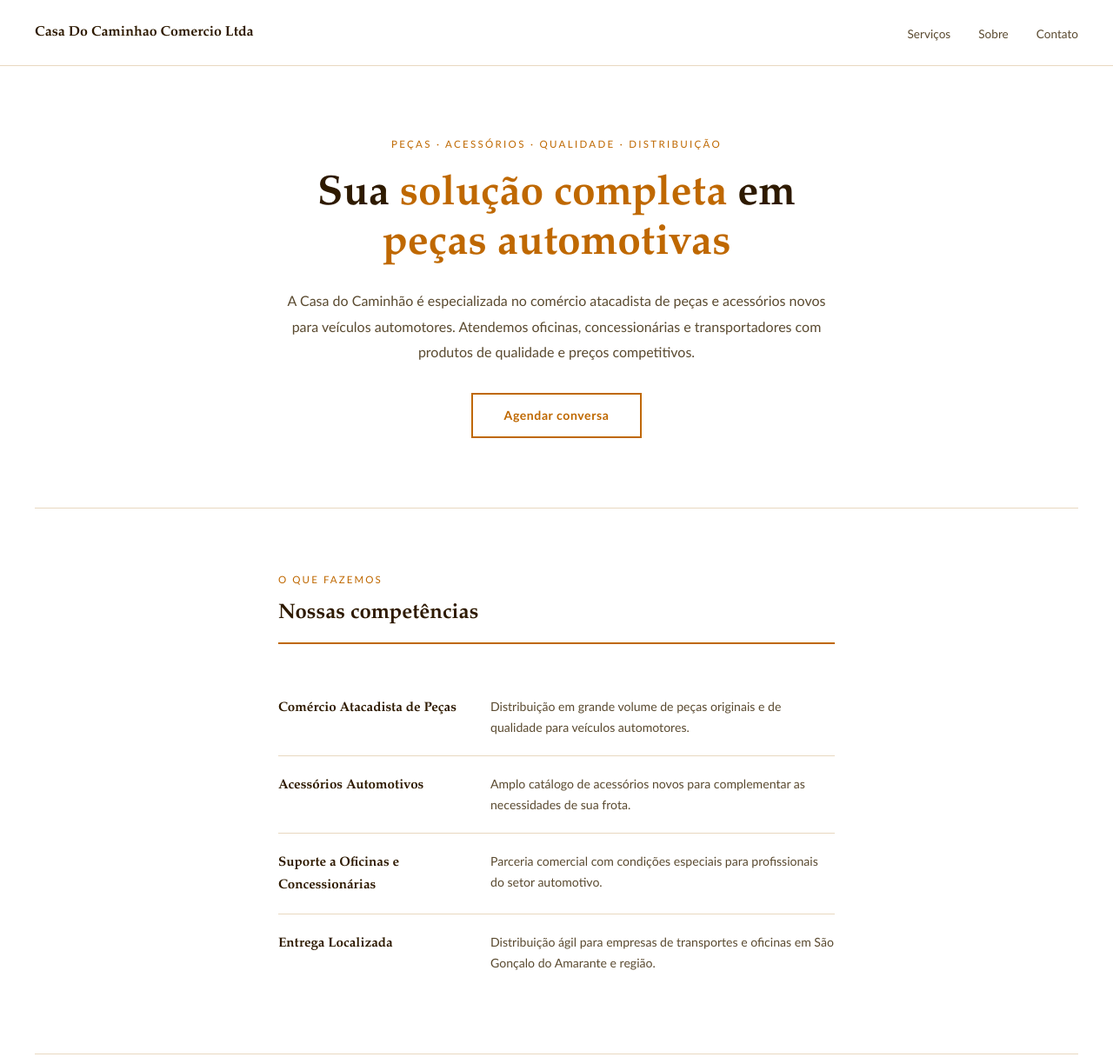
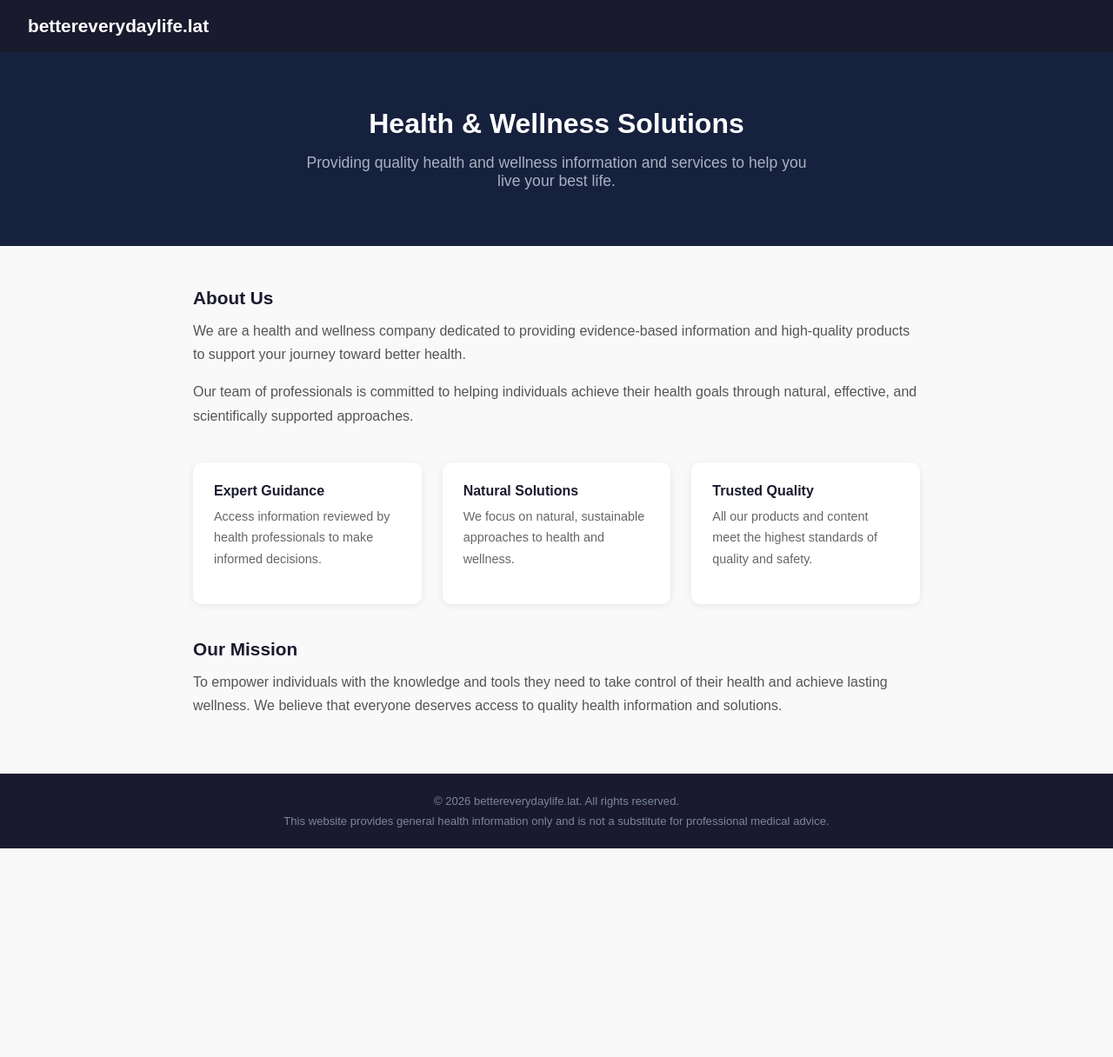
Before and after one commit to aprovatudo/bettereverydaylife-lat, a plain HTML site: page white/index.html in a window 1280 px wide. Shown: the top 1216 px of the page at 87% size. After the commit the page ends 976 px from the top, so only its background shows below. Drawn offline with Linux system fonts and the light colour scheme.

Commit message:
warmup: bettereverydaylife.lat

```diff
--- a/white/index.html
+++ b/white/index.html
@@ -1,63 +1,59 @@
 <!DOCTYPE html>
-<html lang="pt-BR"><head><meta charset="UTF-8"><meta name="viewport" content="width=device-width,initial-scale=1.0"><title>Casa Do Caminhao Comercio Ltda</title>
-<style>
-*,*::before,*::after{box-sizing:border-box;margin:0;padding:0}
-body{font-family:Calibri, 'Segoe UI', sans-serif;background:#fff;color:#2e1a00;line-height:1.7}
-header{padding:24px 40px;border-bottom:1px solid #e8d8c0;display:flex;align-items:center;justify-content:space-between}
-.logo{font-family:'Book Antiqua', Garamond, serif;font-size:1rem;font-weight:700;color:#2e1a00}
-nav ul{list-style:none;display:flex;gap:32px}
-nav a{color:#5a4a30;text-decoration:none;font-size:.85rem}
-nav a:hover{color:#bf6800}
-.hero{max-width:720px;margin:80px auto;padding:0 40px;text-align:center}
-.hero-tag{font-size:.72rem;letter-spacing:.2em;text-transform:uppercase;color:#bf6800;display:block;margin-bottom:20px}
-.hero h1{font-family:'Book Antiqua', Garamond, serif;font-size:clamp(2rem,4vw,3rem);font-weight:700;line-height:1.2;color:#2e1a00;margin-bottom:20px}
-.hero h1 em{color:#bf6800;font-style:normal}
-.hero p{color:#5a4a30;font-size:1rem;line-height:1.85;margin-bottom:32px}
-.hero-cta{display:inline-block;border:2px solid #bf6800;color:#bf6800;padding:12px 36px;text-decoration:none;font-weight:600;font-size:.88rem;letter-spacing:.04em;transition:all .2s}
-.hero-cta:hover{background:#bf6800;color:white}
-.rule{border:none;border-top:1px solid #e8d8c0;margin:0 40px}
-.section{max-width:720px;margin:72px auto;padding:0 40px}
-.sec-label{font-size:.72rem;letter-spacing:.18em;text-transform:uppercase;color:#bf6800;display:block;margin-bottom:10px}
-.section h2{font-family:'Book Antiqua', Garamond, serif;font-size:1.5rem;font-weight:700;color:#2e1a00;margin-bottom:40px;padding-bottom:12px;border-bottom:2px solid #bf6800}
-.srv-list{list-style:none}
-.srv-list li{padding:20px 0;border-bottom:1px solid #e8d8c0;display:grid;grid-template-columns:220px 1fr;gap:24px;align-items:baseline}
-.srv-list li:last-child{border-bottom:none}
-.srv-list strong{font-family:'Book Antiqua', Garamond, serif;font-size:.95rem;color:#2e1a00}
-.srv-list span{font-size:.88rem;color:#5a4a30;line-height:1.7}
-.sobre-text p{color:#5a4a30;line-height:1.9;margin-bottom:16px;font-size:.95rem}
-.meta-list{margin-top:36px;list-style:none}
-.meta-list li{display:flex;justify-content:space-between;padding:12px 0;border-bottom:1px solid #e8d8c0;font-size:.88rem}
-.meta-list li:last-child{border-bottom:none}
-.meta-list .k{color:#5a4a30}
-.meta-list .v{color:#2e1a00;font-weight:600}
-.contato-info p{font-size:.9rem;color:#5a4a30;margin-bottom:10px;line-height:1.6}
-.contato-info a{color:#bf6800;text-decoration:none}
-footer{background:#fdf6ee}
-footer{color:#9a7a50;text-align:center;padding:32px 40px;font-size:.78rem;border-top:1px solid #e8d8c0}
-@media(max-width:600px){.srv-list li{grid-template-columns:1fr;gap:6px}nav{display:none}}
-</style></head><body>
-<header><span class="logo">Casa Do Caminhao Comercio Ltda</span><nav><ul><li><a href="#servicos">Serviços</a></li><li><a href="#sobre">Sobre</a></li><li><a href="#contato">Contato</a></li></ul></nav></header>
-<div id="hero" class="hero">
-  <span class="hero-tag">Peças · Acessórios · Qualidade · Distribuição</span>
-  <h1>Sua <em>solução completa</em> em <em>peças automotivas</em></h1>
-  <p>A Casa do Caminhão é especializada no comércio atacadista de peças e acessórios novos para veículos automotores. Atendemos oficinas, concessionárias e transportadores com produtos de qualidade e preços competitivos.</p>
-  <a href="#contato" class="hero-cta">Agendar conversa</a>
-</div>
-<hr class="rule">
-<div id="servicos" class="section"><span class="sec-label">O que fazemos</span><h2>Nossas competências</h2><ul class="srv-list"><li><strong>Comércio Atacadista de Peças</strong><span>Distribuição em grande volume de peças originais e de qualidade para veículos automotores.</span></li><li><strong>Acessórios Automotivos</strong><span>Amplo catálogo de acessórios novos para complementar as necessidades de sua frota.</span></li><li><strong>Suporte a Oficinas e Concessionárias</strong><span>Parceria comercial com condições especiais para profissionais do setor automotivo.</span></li><li><strong>Entrega Localizada</strong><span>Distribuição ágil para empresas de transportes e oficinas em São Gonçalo do Amarante e região.</span></li></ul></div>
-<hr class="rule">
-<div id="sobre" class="section"><span class="sec-label">Sobre a empresa</span><h2>Nossa trajetória</h2>
-<div class="sobre-text"><p>Desde nossa atuação em São Gonçalo do Amarante, a Casa do Caminhão se consolidou como uma referência no comércio atacadista de peças e acessórios automotivos. Comprometemos com a qualidade dos produtos e a excelência no atendimento aos nossos clientes.</p><p>Nosso diferencial está na variedade de produtos, preços competitivos e relacionamento próximo com oficinas, concessionárias e transportadoras. Entendemos as demandas do setor e oferecemos soluções práticas e eficientes.</p></div>
-<ul class="meta-list">
-  <li><span class="k">Razão Social</span><span class="v">Casa Do Caminhao Comercio Ltda</span></li>
-  <li><span class="k">CNPJ</span><span class="v">04.233.645/0001-25</span></li>
-  <li><span class="k">Estado</span><span class="v">Rio Grande do Norte</span></li>
-  <li><span class="k">Fundação</span><span class="v">2001</span></li>
-  <li><span class="k">Situação</span><span class="v">✅ Ativa</span></li>
-</ul></div>
-<hr class="rule">
-<div id="contato" class="section"><span class="sec-label">Fale conosco</span><h2>Como nos encontrar</h2>
-<p style="color:#5a4a30;margin-bottom:24px;font-size:.95rem">Temos prazer em apresentar nossas soluções.</p>
-<div class="contato-info"><p><strong>Telefone:</strong> <a href="tel:+558432346150">(84) 3234-6150</a></p><p><strong>Endereço:</strong> R. Jose Adelson, 45, Guajiru, Sao Goncalo Do Amarante — RN, CEP 59290-245</p></div></div>
-<footer><p>Casa Do Caminhao Comercio Ltda · CNPJ 04.233.645/0001-25</p><p>© 2001–2026 Casa Do Caminhao Comercio Ltda. Todos os direitos reservados.</p></footer>
-</body></html>
+<html lang="en">
+<head>
+  <meta charset="UTF-8">
+  <meta name="viewport" content="width=device-width, initial-scale=1.0">
+  <title>Welcome to bettereverydaylife.lat</title>
+  <style>
+    * { box-sizing: border-box; margin: 0; padding: 0; }
+    body { font-family: Arial, sans-serif; background: #f9f9f9; color: #333; }
+    header { background: #1a1a2e; color: white; padding: 18px 32px; }
+    header h1 { font-size: 1.3rem; font-weight: 600; }
+    .hero { background: #16213e; color: white; padding: 64px 32px; text-align: center; }
+    .hero h2 { font-size: 2rem; margin-bottom: 16px; }
+    .hero p { font-size: 1.1rem; color: #a8b2c1; max-width: 600px; margin: 0 auto; }
+    .content { max-width: 900px; margin: 48px auto; padding: 0 32px; }
+    .content h3 { font-size: 1.3rem; margin-bottom: 12px; color: #1a1a2e; }
+    .content p { margin-bottom: 16px; line-height: 1.7; color: #555; }
+    .cards { display: grid; grid-template-columns: repeat(auto-fit, minmax(240px, 1fr)); gap: 24px; margin: 40px 0; }
+    .card { background: white; border-radius: 10px; padding: 24px; box-shadow: 0 2px 8px rgba(0,0,0,.08); }
+    .card h4 { margin-bottom: 8px; color: #1a1a2e; }
+    .card p { font-size: .9rem; color: #666; }
+    footer { background: #1a1a2e; color: #7a8899; text-align: center; padding: 24px; font-size: .82rem; margin-top: 64px; }
+  </style>
+</head>
+<body>
+  <header>
+    <h1>bettereverydaylife.lat</h1>
+  </header>
+  <div class="hero">
+    <h2>Health &amp; Wellness Solutions</h2>
+    <p>Providing quality health and wellness information and services to help you live your best life.</p>
+  </div>
+  <div class="content">
+    <h3>About Us</h3>
+    <p>We are a health and wellness company dedicated to providing evidence-based information and high-quality products to support your journey toward better health.</p>
+    <p>Our team of professionals is committed to helping individuals achieve their health goals through natural, effective, and scientifically supported approaches.</p>
+    <div class="cards">
+      <div class="card">
+        <h4>Expert Guidance</h4>
+        <p>Access information reviewed by health professionals to make informed decisions.</p>
+      </div>
+      <div class="card">
+        <h4>Natural Solutions</h4>
+        <p>We focus on natural, sustainable approaches to health and wellness.</p>
+      </div>
+      <div class="card">
+        <h4>Trusted Quality</h4>
+        <p>All our products and content meet the highest standards of quality and safety.</p>
+      </div>
+    </div>
+    <h3>Our Mission</h3>
+    <p>To empower individuals with the knowledge and tools they need to take control of their health and achieve lasting wellness. We believe that everyone deserves access to quality health information and solutions.</p>
+  </div>
+  <footer>
+    <p>&copy; 2026 bettereverydaylife.lat. All rights reserved.</p>
+    <p style="margin-top:8px">This website provides general health information only and is not a substitute for professional medical advice.</p>
+  </footer>
+</body>
+</html>
```
